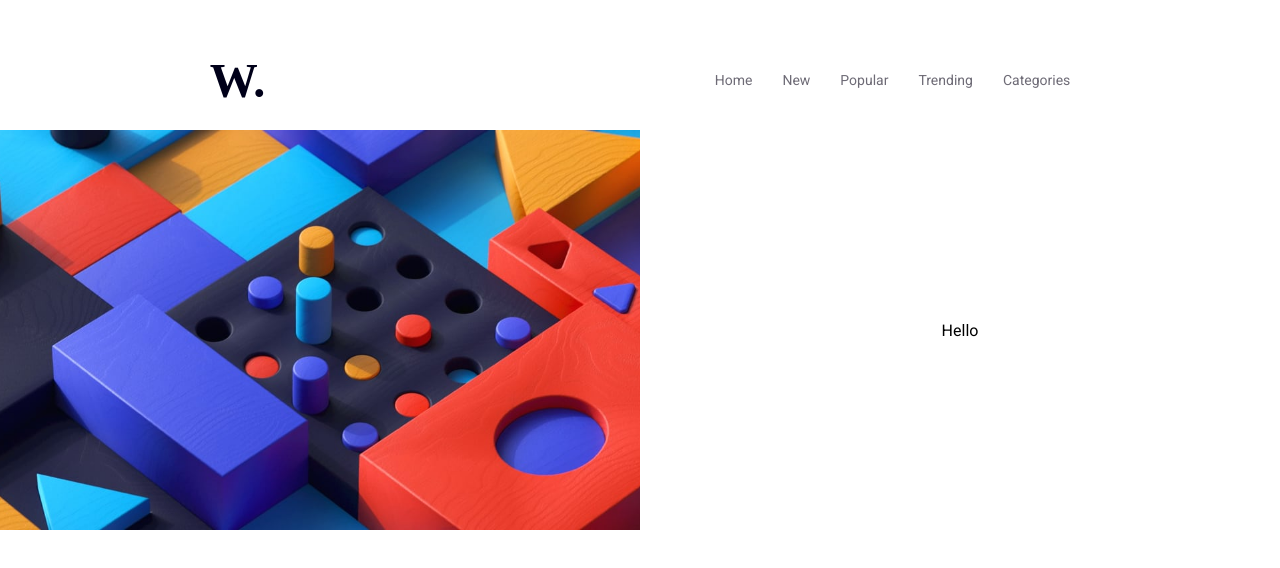
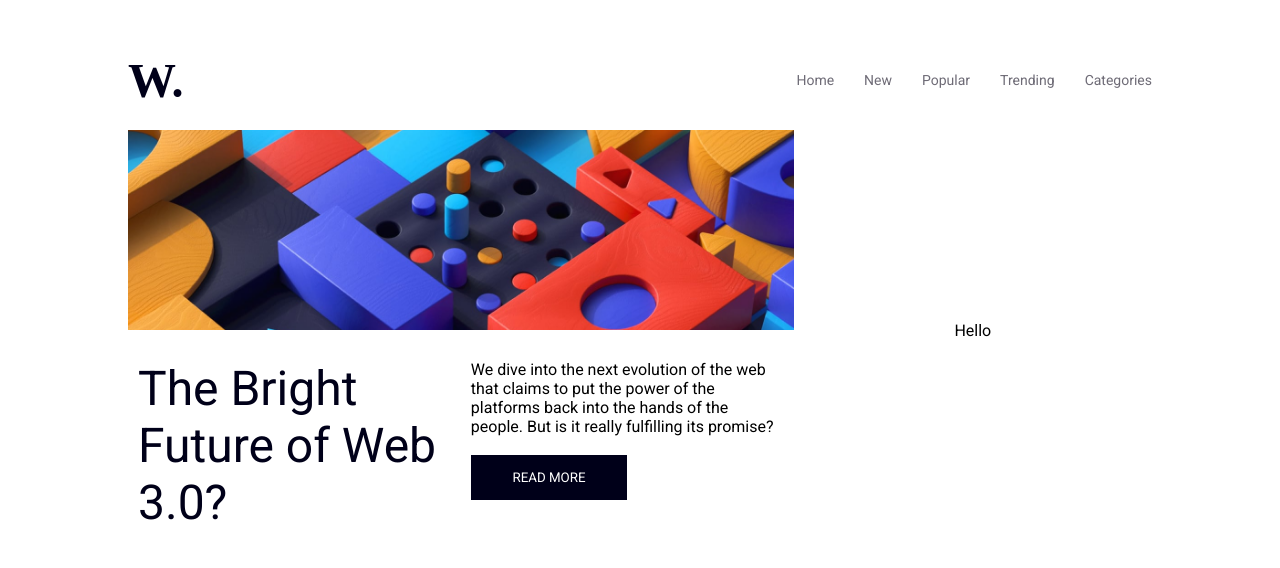
Before and after one commit to GarrettLockhart/react-typescript-landing, a React (Create React App) app: page / in a window 1280 px wide. Shown: the top 568 px of the page. Built offline with nearby package versions, Linux system fonts and the light colour scheme.

Commit message:
feat: hero section full layout and styling

```diff
--- a/src/components/Landing/HeroContainer.tsx
+++ b/src/components/Landing/HeroContainer.tsx
@@ -4,8 +4,9 @@ import HeroNewsCard from './HeroNewsCard';
 import HeroImageCard from './HeroImageCard';
 
 const Wrapper = styled.div`
-  width: 100%;
+  width: 80%;
   height: 100vh;
+  margin: 0 auto;
 `;
 
 const StyledContainer = styled(Container)`
--- a/src/components/Landing/HeroImageCard.tsx
+++ b/src/components/Landing/HeroImageCard.tsx
@@ -1,5 +1,6 @@
 import styled from 'styled-components';
 import Card from '../UI/Card';
+import HeroImageReadMore from './HeroImageReadMore';
 import HeroImage from '../assets/images/image-web-3-desktop.jpg';
 
 const StyledImageCard = styled(Card)`
@@ -7,20 +8,38 @@ const StyledImageCard = styled(Card)`
   flex-direction: column;
   justify-content: center;
   align-items: center;
-  width: 100%;
+  width: 65%;
 `;
 
 const StyledImage = styled.img`
   width: 100%;
-  height: 100%;
+  height: 50%;
   object-fit: cover;
   overflow: hidden;
+`;
+
+const StyledInfoCardWrapper = styled.section`
+  display: flex;
+  height: 50%;
+  width: 100%;
+  padding: 30px 0px;
+`;
+
+const StyledHeaderCard = styled.section`
+  width: 50%;
+  padding: 0 10px;
+  color: ${({ theme }) => theme.palette.primary.main};
+  font-size: 3rem;
 `;
 
 const HeroImageCard = () => {
   return (
     <StyledImageCard as='section'>
       <StyledImage src={HeroImage} alt='Hero Image' />
+      <StyledInfoCardWrapper>
+        <StyledHeaderCard>The Bright Future of Web 3.0?</StyledHeaderCard>
+        <HeroImageReadMore />
+      </StyledInfoCardWrapper>
     </StyledImageCard>
   );
 };
--- /dev/null
+++ b/src/components/Landing/HeroImageReadMore.tsx
@@ -0,0 +1,42 @@
+import styled from 'styled-components';
+import Container from '../UI/Container';
+
+const StyledContainer = styled(Container)`
+  display: flex;
+  justify-content: start;
+  flex-direction: column;
+  height: 100%;
+  padding: 0 10px;
+`;
+
+const StyledInfoCard = styled.section`
+  width: 50%;
+`;
+
+const StyledButton = styled.button`
+  margin-top: auto;
+  border: none;
+  background-color: ${({ theme }) => theme.palette.primary.main};
+  color: ${({ theme }) => theme.palette.primary.contrastText};
+  width: 50%;
+  padding: 15px 15px;
+`;
+
+const StyledParagraph = styled.p``;
+
+const HeroImageReadMore = () => {
+  return (
+    <StyledInfoCard>
+      <StyledContainer as='section'>
+        <StyledParagraph>
+          We dive into the next evolution of the web that claims to put the
+          power of the platforms back into the hands of the people. But is it
+          really fulfilling its promise?
+        </StyledParagraph>
+        <StyledButton>READ MORE</StyledButton>
+      </StyledContainer>
+    </StyledInfoCard>
+  );
+};
+
+export default HeroImageReadMore;
--- a/src/components/Landing/HeroNewsCard.tsx
+++ b/src/components/Landing/HeroNewsCard.tsx
@@ -6,7 +6,7 @@ const StyledNewsCard = styled(Card)`
   flex-direction: column;
   justify-content: center;
   align-items: center;
-  width: 100%;
+  width: 35%;
 `;
 
 const HeroNewsCard = () => {
--- a/src/components/Navigation/Navbar.tsx
+++ b/src/components/Navigation/Navbar.tsx
@@ -2,20 +2,14 @@ import Container from '../UI/Container';
 import ListItem from '../UI/ListItem';
 import styled from 'styled-components';
 
-enum VARIANT {
-  PRIMARY,
-  SECONDARY
-}
-interface IProps {
-  variant?: VARIANT;
-}
-
 const ContainerStyled = styled(Container)`
   display: flex;
   flex-direction: row;
-  justify-content: space-around;
+  justify-content: space-between;
   align-items: center;
   height: 100px;
+  width: 80%;
+  margin: 0 auto;
   margin-top: 30px;
 `;
 
@@ -25,7 +19,7 @@ const UlStyled = styled.ul`
   align-items: center;
 `;
 
-const H1Styled = styled.h1<IProps>`
+const H1Styled = styled.h1`
   font-size: 3rem;
   font-family: 'Times New Roman', Times, serif;
   color: ${({ theme }) => theme.palette.primary.main};
```
